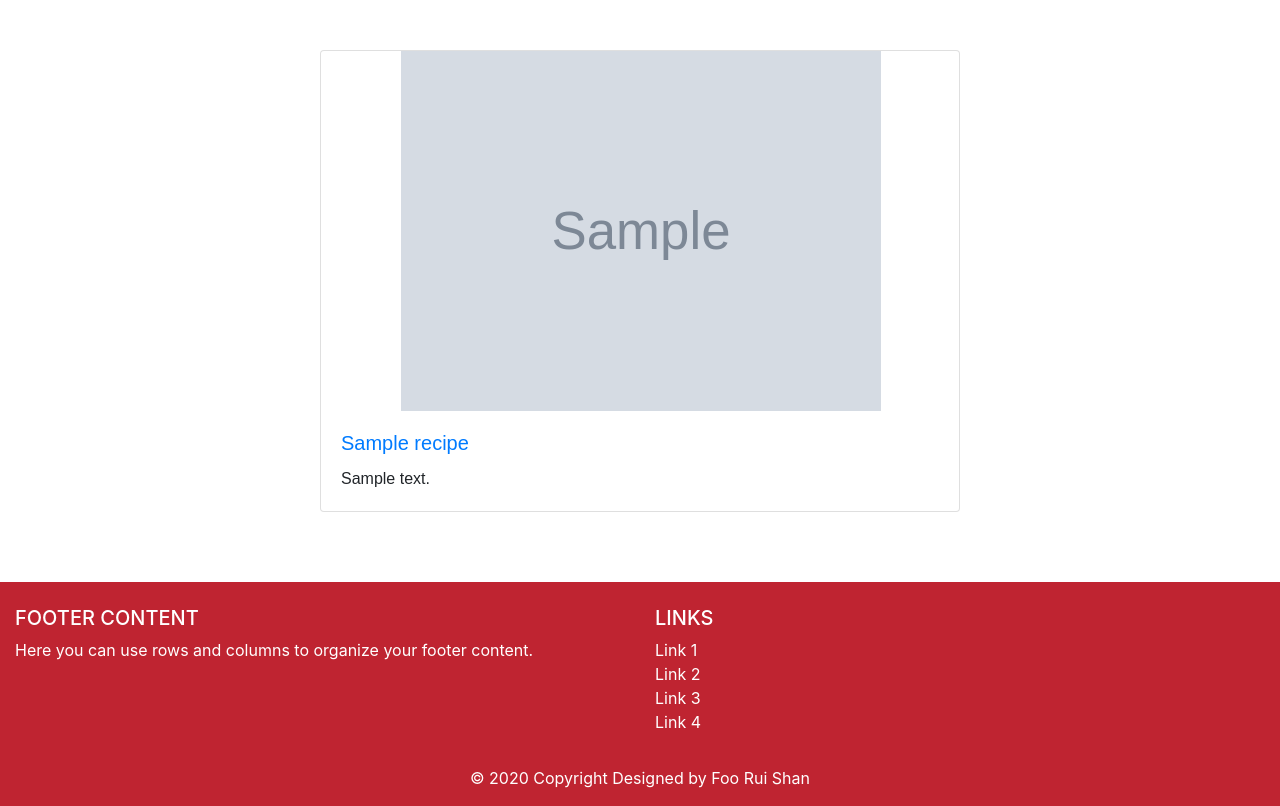
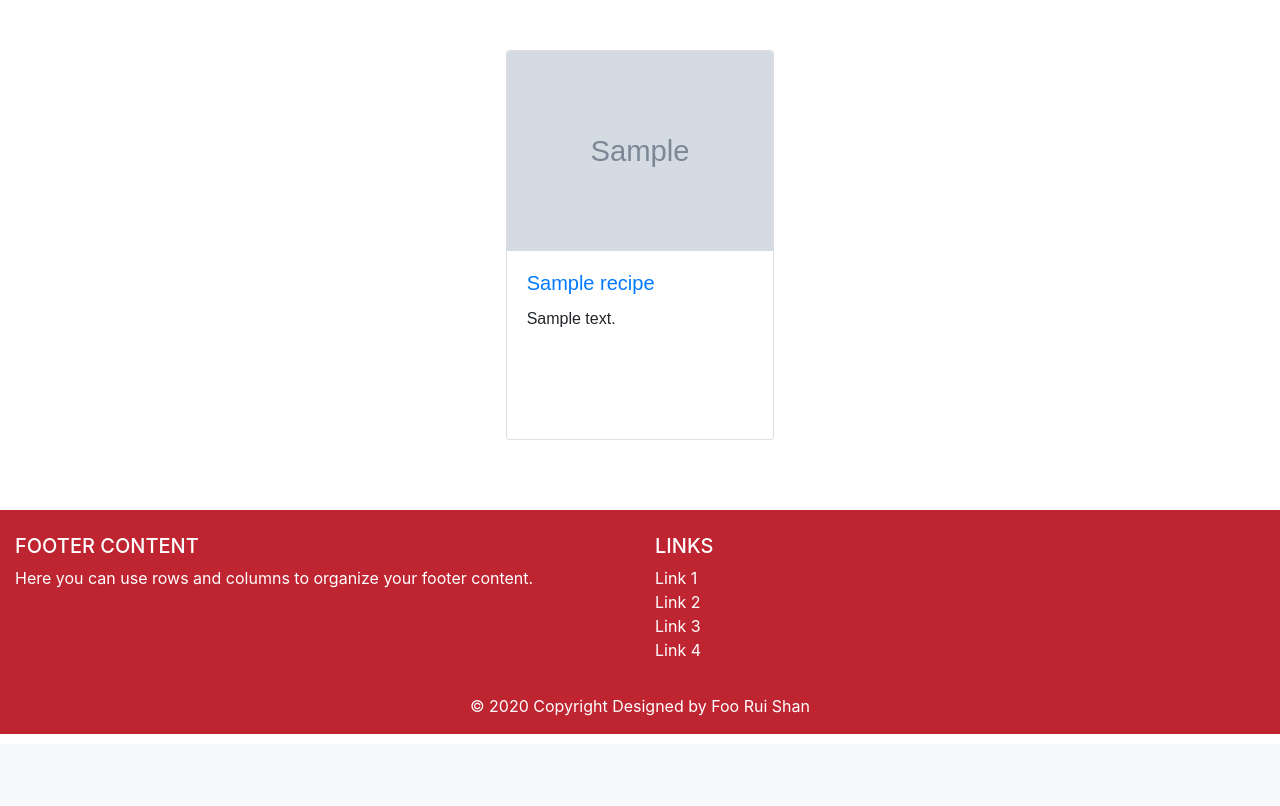
Before and after one commit to Code-Institute-Submissions/Minirazs-project3_inspirationalrecipebook, a Flask app: page /recipes in a window 1280 px wide. Shown: the part 56-862 px from the top of the page. After the commit the page ends 790 px from the top, so only its background shows below. Run offline with Flask 2, Linux system fonts and the light colour scheme; grey boxes marked "Sample" are stand-in pictures; a database or web service that is not in the repository returns one stand-in record (values such as "Sample title"); some libraries are stand-ins or nearby versions.

Commit message:
styling the cards

```diff
--- a/static/css/style.css
+++ b/static/css/style.css
@@ -17,6 +17,7 @@
 }
 
 .card {
+    display: flex;
     margin: 20px;
     font-family: sans-serif;
 }
--- a/templates/one_recipe.template.html
+++ b/templates/one_recipe.template.html
@@ -5,6 +5,7 @@
 <div class="container">
     <div class="row">
         <h1>{{recipe.name}}</h1>
+        <br>
         {% if recipe.contributor == "Chef & Grandson" %}
         <h5>By Chef & Grandson</h5>
         {% endif %}
@@ -33,12 +34,12 @@
     </div>
 
     <div class="row">
-        {% if recipe.contributor != "Chef & Grandson" %}
+
         <a href="{{ url_for('edit_recipe', recipe_id=recipe._id ) }}" class="btn btn-success">Edit</a>
 
         <a href="{{ url_for('show_confirm_delete', recipe_id=recipe._id)}}" class="btn btn-danger">Delete</a>
 
-        {% endif %}
+
 
         <a href="{{ url_for('show_recipes')}}" class="btn btn-primary">Return to Recipes</a>
     </div>
--- a/templates/recipe_listings.template.html
+++ b/templates/recipe_listings.template.html
@@ -3,11 +3,11 @@
             {%for each_recipe in all_recipes %}
 
             <!-- image / Name / first 100 characters of description on the card -->
-            <div class="card" style="max-width: 640px;">
-                <a href="{{ url_for('show_recipe', recipe_id=each_recipe._id ) }}" ><img src="{{ each_recipe.image }}" style="width: 640px; height: 360px; object-fit: contain;" class="card-img-top" alt="{{each_recipe.name}}"></a>
+            <div class="card" style="max-width: 320px; height: 390px; ">
+                <a href="{{ url_for('show_recipe', recipe_id=each_recipe._id ) }}" ><img src="{{ each_recipe.image }}" style="max-height: 200px; object-fit: contain; overflow: hidden;" class="card-img-top" alt="{{each_recipe.name}}"></a>
                 <div class="card-body">
                     <a href="{{ url_for('show_recipe', recipe_id=each_recipe._id ) }}" ><h5 class="card-title">{{ each_recipe.name }}</h5></a>
-                    <p class="card-text">{{ each_recipe.description| truncate(150) }}</p>
+                    <p class="card-text">{{ each_recipe.description| truncate(100) }}</p>
                 </div>
             </div>
             {%endfor%}
```
